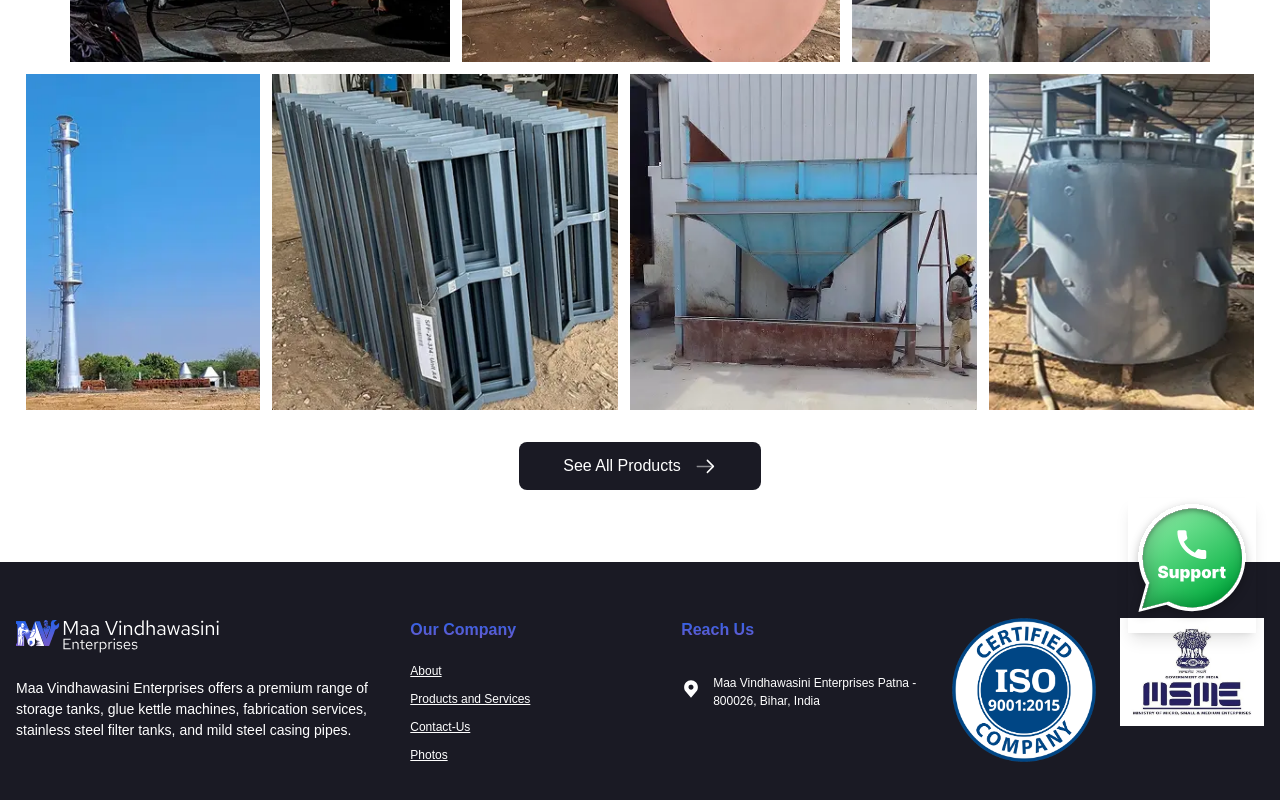
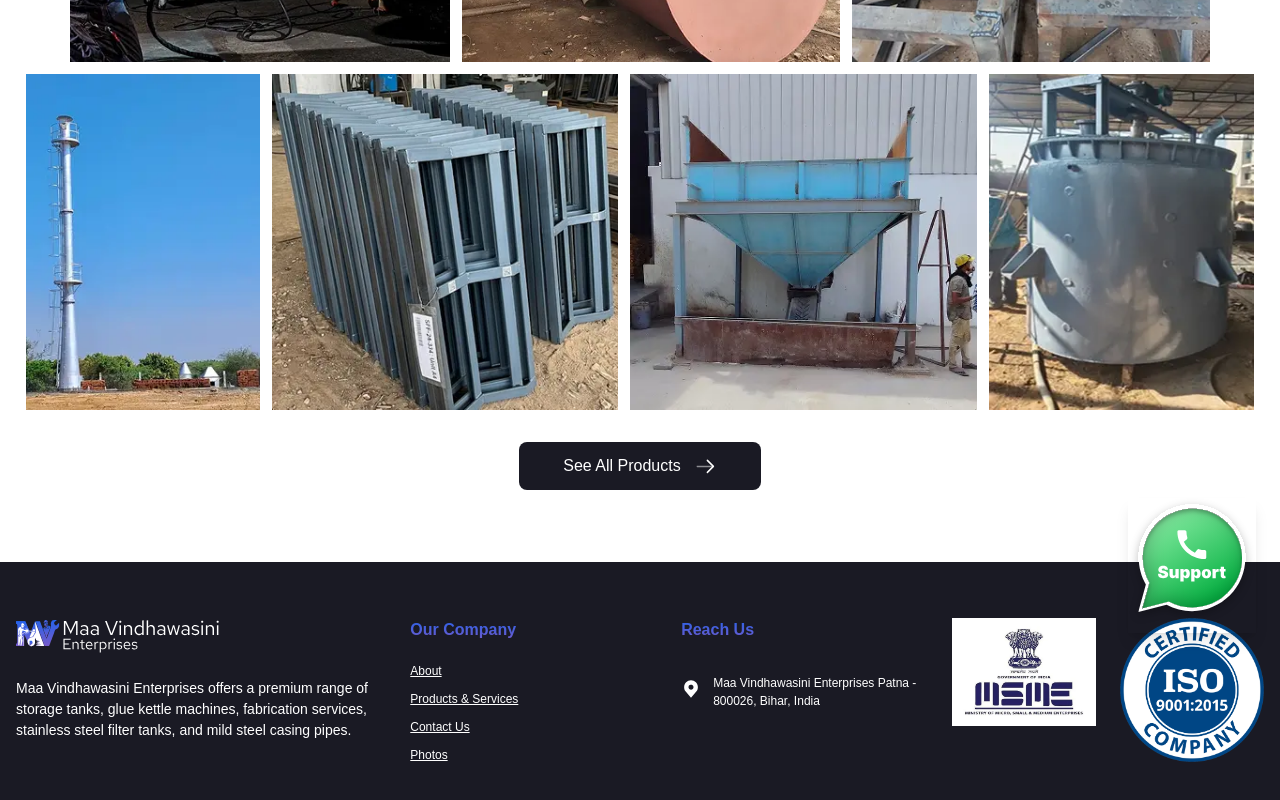
Before and after one commit to aastha-mirai/textile-comp, a React (Vite) app: page / in a window 1280 px wide. Shown: the part 3299-4099 px from the top of the page. Built offline with nearby package versions, Linux system fonts and the light colour scheme; a web font is replaced by a local one.

Commit message:
update footer section

```diff
--- a/src/containers/Footer/Footer.component.tsx
+++ b/src/containers/Footer/Footer.component.tsx
@@ -10,12 +10,12 @@ import { addressInfo } from "@mockData";
 
 const quickLinks = [
   { to: ROUTES.ABOUT, text: "About" },
-  { to: ROUTES.SERVICES, text: "Products and Services" },
-  { to: ROUTES.CONTACT, text: "Contact-Us" },
+  { to: ROUTES.SERVICES, text: "Products & Services" },
+  { to: ROUTES.CONTACT, text: "Contact Us" },
   { to: ROUTES.PHOTOS, text: "Photos" },
 ];
 
-const handleAction = ( addressInfo: AddressInfoProps ) => {
+const handleAction = (addressInfo: AddressInfoProps) => {
   const query = encodeURIComponent(addressInfo.description);
   window.open(
     `https://www.google.com/maps/search/?api=1&query=${query}`,
@@ -110,11 +110,11 @@ const Footer: React.FC = () => {
           </div>
 
           <div className="flex flex-col w-36 lg:justify-self-end">
-            <img src={isoLogo} alt="ISO Certification Logo" />
+            <img src={msmeLogo} alt="MSME Certification Logo" />
           </div>
 
           <div className="flex flex-col w-36 lg:justify-self-end">
-            <img src={msmeLogo} alt="MSME Certification Logo" />
+            <img src={isoLogo} alt="ISO Certification Logo" />
           </div>
         </div>
       </div>
```
